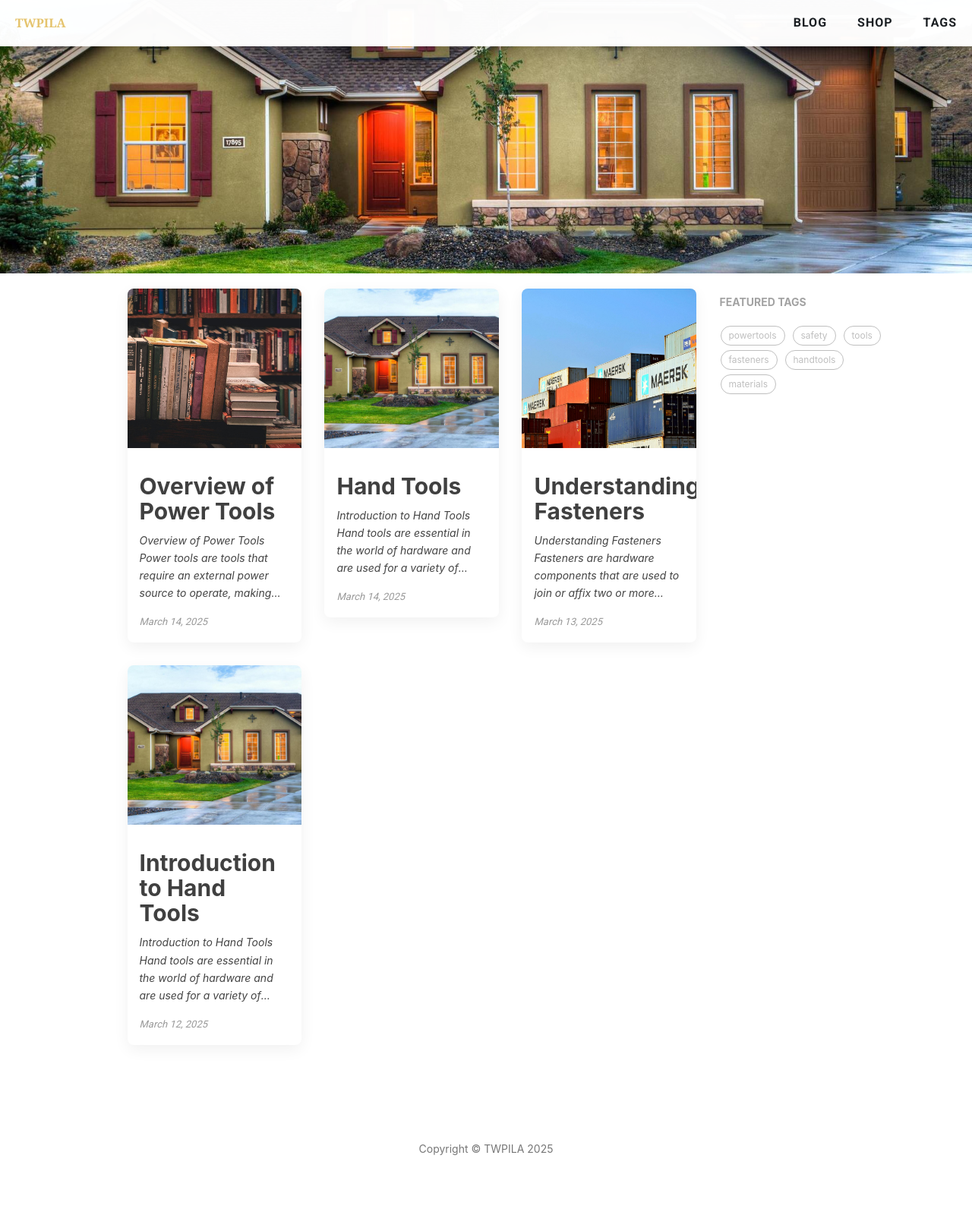
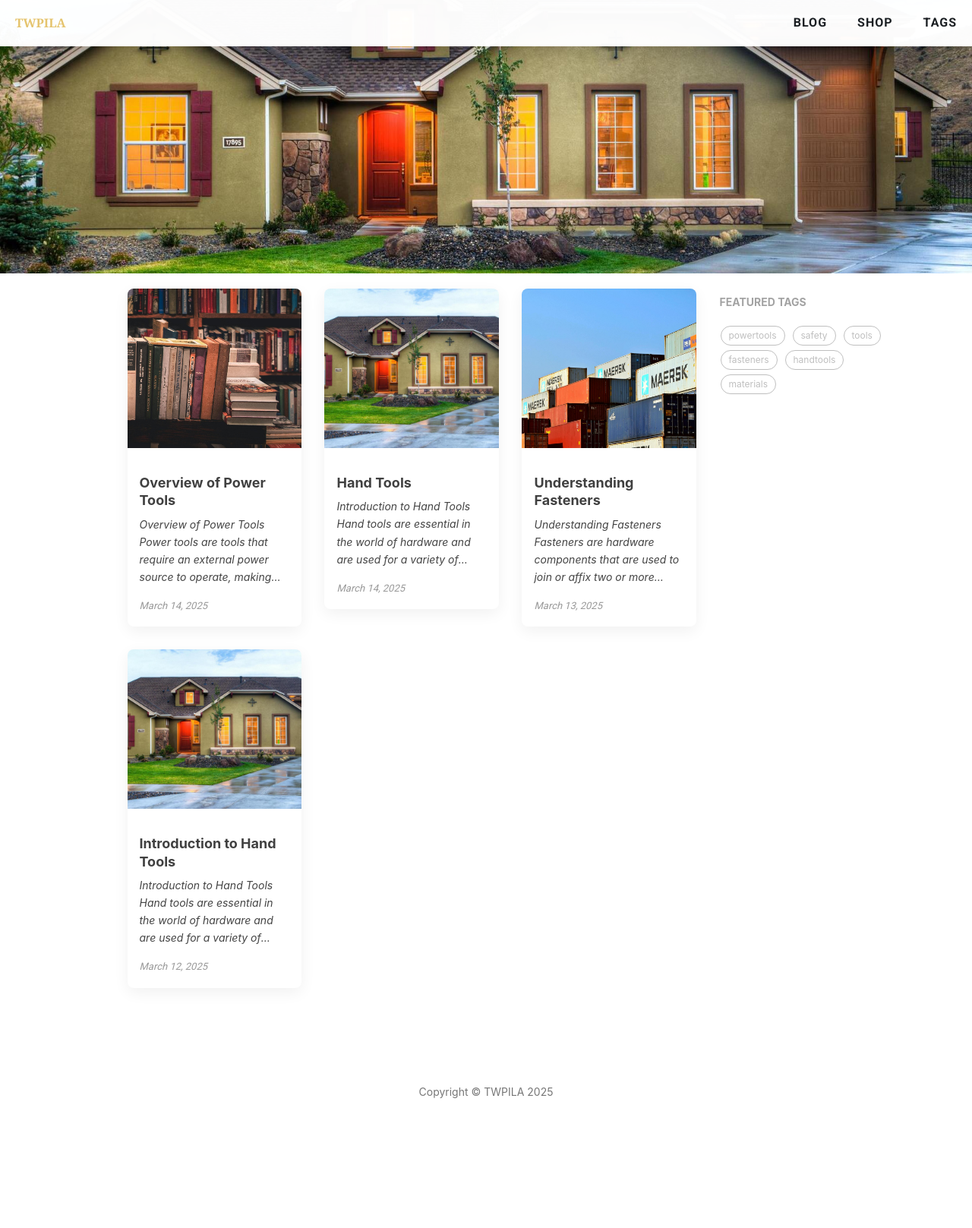
Before and after one commit to twpila/twpila.github.io, a Jekyll site: the page built from index.html, in a window 1280 px wide. Shown: the whole page at 76% size. Built offline with Jekyll 4.4.1, drawn with Linux system fonts in a browser that asks for light colours; nearby versions of some CDN libraries; the list of posts is cut into pages by our own code; comment, search, counter and statistics services are not loaded; after the commit the page ends 1541 px from its top, so only the background shows below that.

Commit message:
Add styling for post titles

```diff
--- a/index.html
+++ b/index.html
@@ -50,6 +50,26 @@ description: ""
   }
   .home-post-card .card-body{
     padding: 14px 16px 10px 16px;
+  }
+  /* 与 tags 页统一的标题/副标题字号与间距 */
+  .home-post-card .card-body .post-title{
+    font-size: 16px;
+    line-height: 1.3;
+    margin: 20px 0 8px 0;
+  }
+  .home-post-card .card-body .post-subtitle{
+    font-size: 13px;
+    line-height: 1.3;
+    margin: 0 0 10px 0;
+    font-weight: 300;
+  }
+  @media only screen and (min-width: 768px) {
+    .home-post-card .card-body .post-title{
+      font-size: 18px;
+    }
+    .home-post-card .card-body .post-subtitle{
+      font-size: 14px;
+    }
   }
   .home-post-card .post-content-preview{
     color: #444;
```
